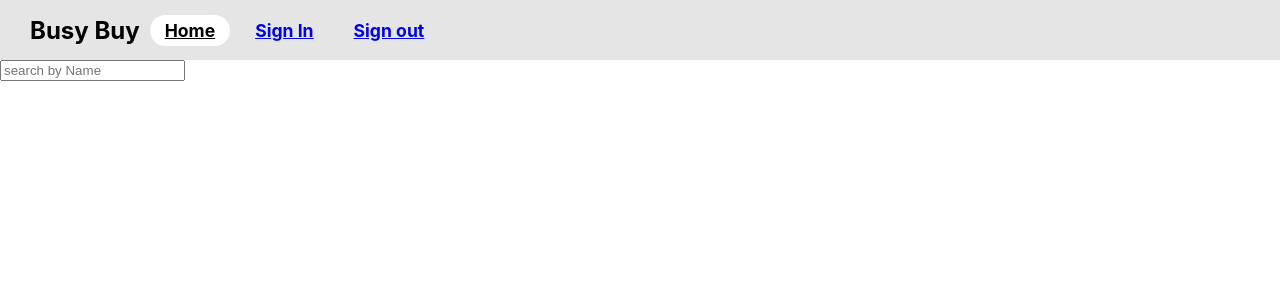
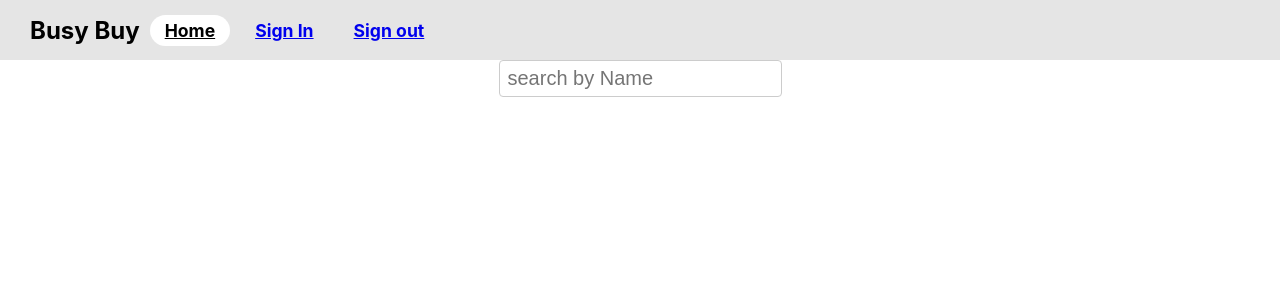
Before and after one commit to Ankuristic/BuyBusy-Redux, a React (Create React App) app: page / in a window 1280 px wide. Shown: the top 300 px of the page. Built offline with nearby package versions, Linux system fonts and the light colour scheme.

Commit message:
search box commit

```diff
--- a/src/App.js
+++ b/src/App.js
@@ -12,7 +12,7 @@ import  Navbar  from './components/Navbar'
 
 import { SignIn } from './pages/SignIn'
 // import {SignOut} from './pages/SignOut'
-import { Home } from './pages/Home';
+import { Home } from './pages/Home/Home';
 import SignOut from './pages/SignOut'; // Ensure this is a default import
 
 
--- a/src/pages/Home.css
+++ /dev/null
@@ -1,12 +0,0 @@
-.search-form{
-    display: flex;
-    color:red;
-}
-
-#search-form input {
-    border: 1px solid #ccc;
-  border-radius: 4px;
-  padding: 6px 8px;
-  font-size: 16px;
-  align-items: center;
-}
--- a/src/pages/Home.js
+++ b/src/pages/Home/Home.js
@@ -1,7 +1,7 @@
 // import { Link } from "react-router-dom";
 import React from 'react'
 // import Navbar from '../components/Navbar'
-import './Home.css'
+import './home.css'
 
  export const Home = () => {
   return (
--- /dev/null
+++ b/src/pages/Home/home.css
@@ -0,0 +1,16 @@
+
+
+.search-form{
+    /* display: flex; */
+    text-align: center;
+    width: 100%;
+    border-radius: 30 px;
+}
+
+.search-form input {
+    border: 1px solid #ccc;
+  border-radius: 4px;
+  padding: 6px 8px;
+  font-size: 20px;
+  align-items: center;
+}
--- a/src/styles.css
+++ b/src/styles.css
@@ -1,4 +1,4 @@
-/* h1 {
+/* /* /* h1 {
     align-self: flex-start;
   }
 
```
